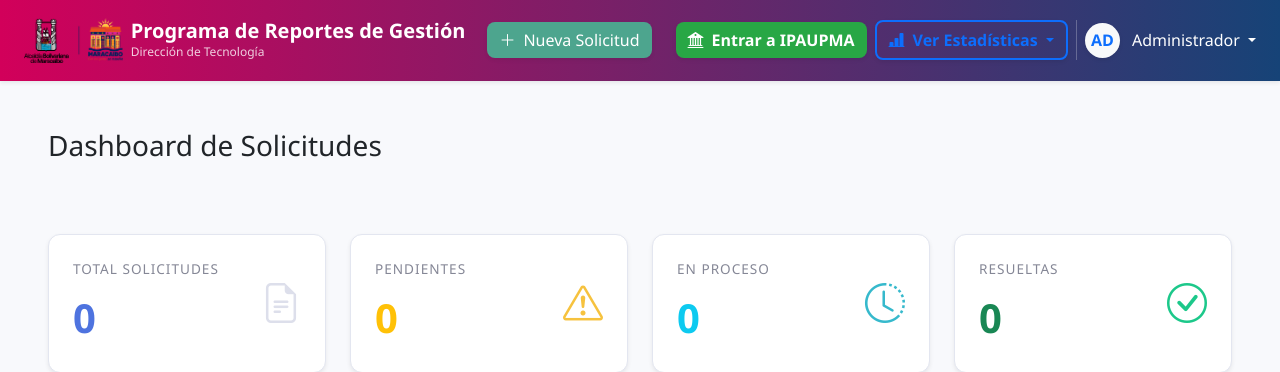
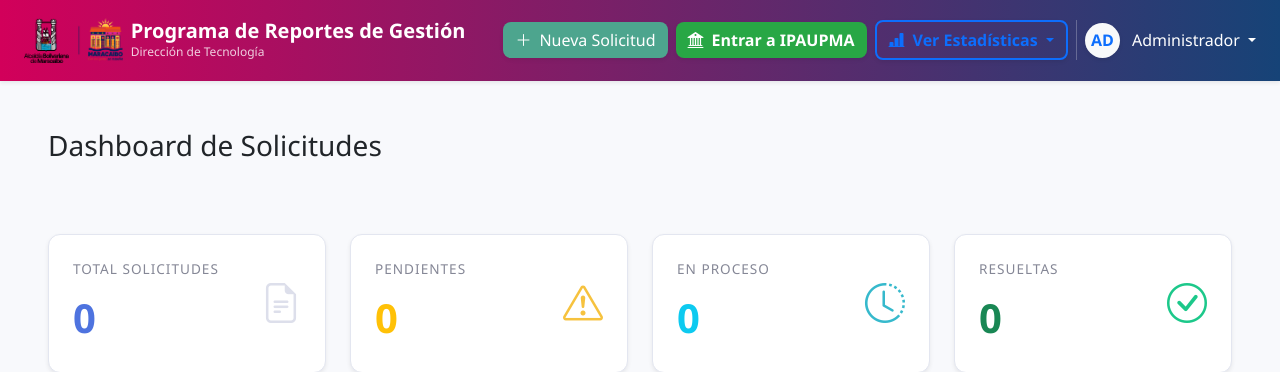
Before and after one commit to Shadow5716/progreses, a PHP site: page /dashboard.php in a window 1280 px wide. Shown: the top 372 px of the page. Run offline with PHP 8.4, Linux system fonts and the light colour scheme; data that the repository does not hold is empty; some libraries are stand-ins or nearby versions.

Commit message:
posición boton IPAUPMA

```diff
--- a/navbar.php
+++ b/navbar.php
@@ -70,7 +70,7 @@
             <ul class="navbar-nav ms-auto align-items-center">
 
                <div class="ms-auto d-flex align-items-center">
-                    <a href="nueva_solicitud.php" class="btn btn-solicitud me-4 shadow-sm">
+                    <a href="nueva_solicitud.php" class="btn btn-solicitud me-2 shadow-sm">
                         <i class="bi bi-plus-lg me-2"></i>Nueva Solicitud
                     </a>
 
```
